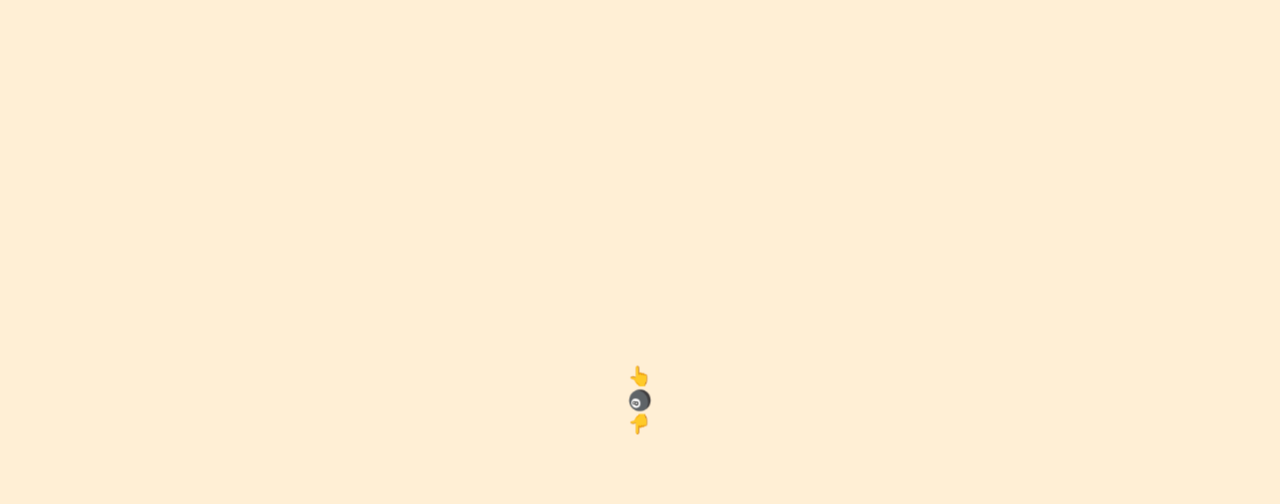
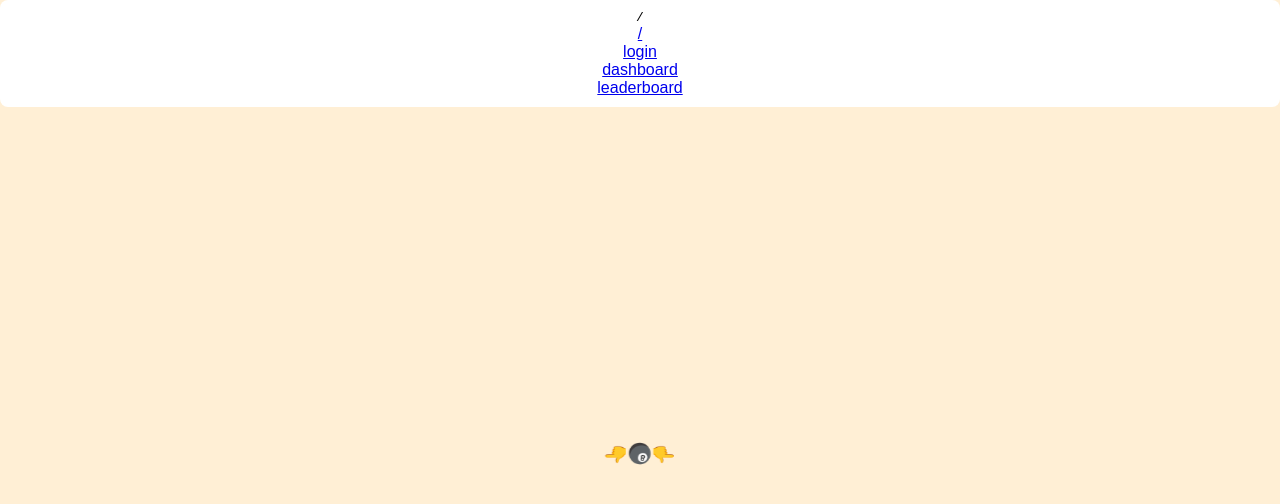
Before and after one commit to Up-Front/react-pool-app, a React (Create React App) app: page / in a window 1280 px wide. Shown: the top 504 px of the page. Built offline with nearby package versions, Linux system fonts and the light colour scheme.

Commit message:
implement react-router

```diff
--- a/package.json
+++ b/package.json
@@ -6,6 +6,7 @@
     "eslint": "^4.18.1",
     "react": "^16.2.0",
     "react-dom": "^16.2.0",
+    "react-router-dom": "^4.2.2",
     "react-scripts": "1.1.1",
     "styled-components": "^3.1.6"
   },
--- a/src/App.css
+++ /dev/null
@@ -1,28 +0,0 @@
-.App {
-  text-align: center;
-}
-
-.App-logo {
-  animation: App-logo-spin infinite 20s linear;
-  height: 80px;
-}
-
-.App-header {
-  background-color: #222;
-  height: 150px;
-  padding: 20px;
-  color: white;
-}
-
-.App-title {
-  font-size: 1.5em;
-}
-
-.App-intro {
-  font-size: large;
-}
-
-@keyframes App-logo-spin {
-  from { transform: rotate(0deg); }
-  to { transform: rotate(360deg); }
-}
--- a/src/App.js
+++ b/src/App.js
@@ -1,6 +1,10 @@
 import React, { Component } from 'react';
 import styled, {keyframes} from 'styled-components'
-import './App.css';
+import {
+  BrowserRouter as Router,
+  Route,
+  Link
+} from 'react-router-dom'
 
 const rotate360 = keyframes`
   from {
@@ -22,18 +26,60 @@ const Rotate = styled.div`
 const Wrapper = styled.section`
   background: papayawhip;
   display: flex;
-  justify-content: center;
   align-items: center;
   height:100%;
+  flex-direction:column;
+  padding:0;
 `;
 
+const Segment = styled.section`
+  padding: 10px;
+  background:white;
+  display: flex;
+  justify-content: ${props=>props.spaceBetween ? 'space-between' : 'center'};
+  ${props=>props.selfStart? 'align-self: flex-start;' : ''}
+  align-items: center;
+  flex-direction:${props=>props.row? 'row' : 'column'};
+  border-radius:8px;
+  width:100%;
+  box-sizing: border-box;
+`
+
+const FullScreen = styled.section`
+  flex:1;
+  display:flex;
+  justify-content:center;
+  align-items:center;
+`
+const Loading =  ({history})=>(<Rotate><span role='img' aria-label='left hand'>👈</span><span role='img' aria-label='8-ball'>🎱</span><span role='img' aria-label='right hand'>👉</span></Rotate>)
+const  Header = ({history})=>(<code>{history.location.pathname}</code>)
+
+const Page = ({history})=>(
+  <Wrapper>
+    <Segment>
+      <Header history={history}/>
+      <Link to='/'>/</Link>
+      <Link to='/login'>login</Link>
+      <Link to='/dashboard'>dashboard</Link>
+      <Link to='/leaderboard'>leaderboard</Link>
+    </Segment>
+    <FullScreen>
+    <Loading key='loader'/>
+    </FullScreen>
+  </Wrapper>
+)
 class App extends Component {
   render() {
     return (
-      <Wrapper>
-          <Rotate><span role='img' aria-label='left hand'>👈</span><span role='img' aria-label='8-ball'>🎱</span><span role='img' aria-label='right hand'>👉</span></Rotate>
-      </Wrapper>
-    );
+      <Router>
+        <React.Fragment>
+      <Route exact path="/" component={Page}/>
+      <Route path="/login" component={Page}/>
+      <Route path="/leaderboard" component={Page}/>
+      <Route path="/dashboard" component={Page}/>
+      </React.Fragment>
+  </Router>
+  );
   }
 }
 
```
Also changed, not shown: 1 other file (tests, documents, lock files or other folders).
